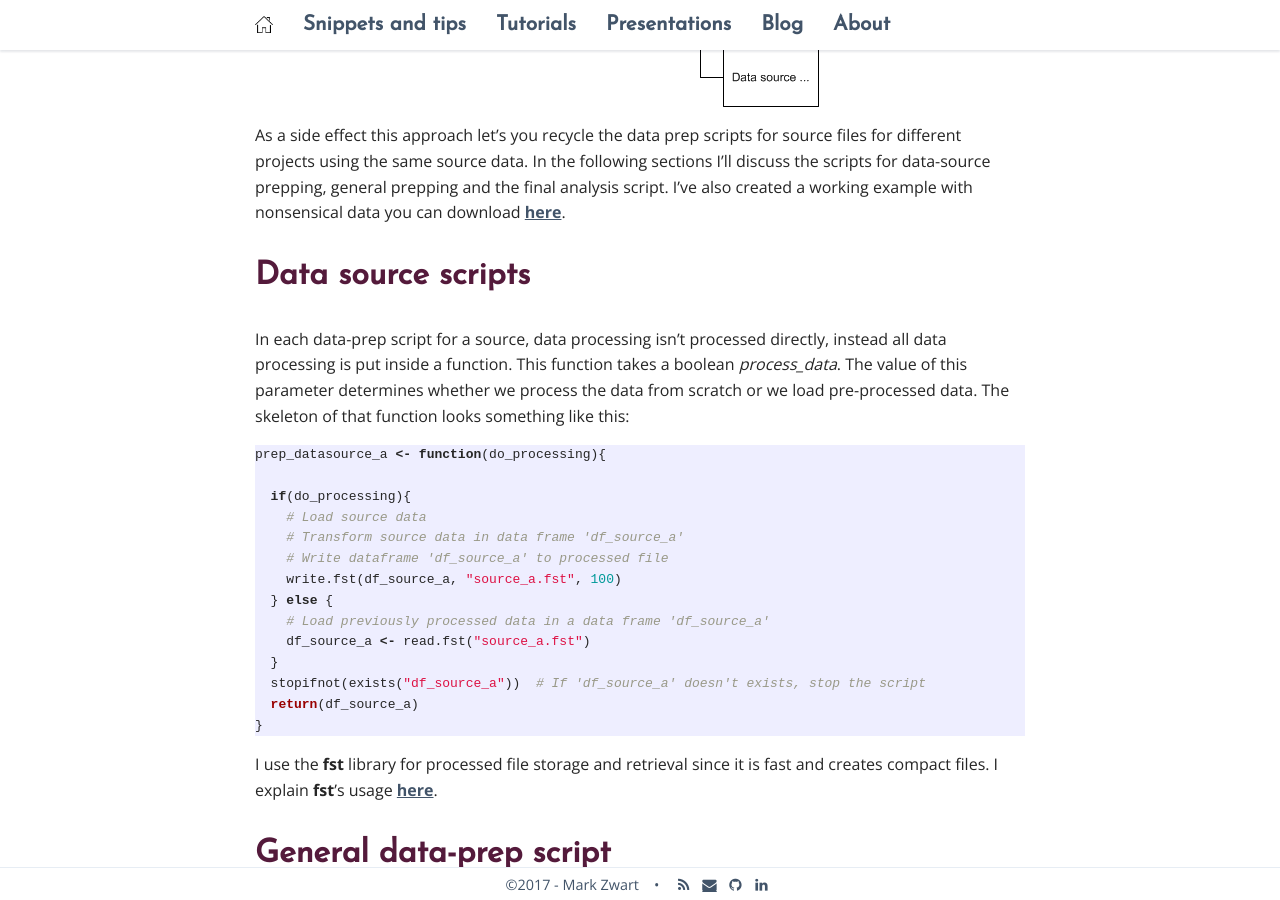
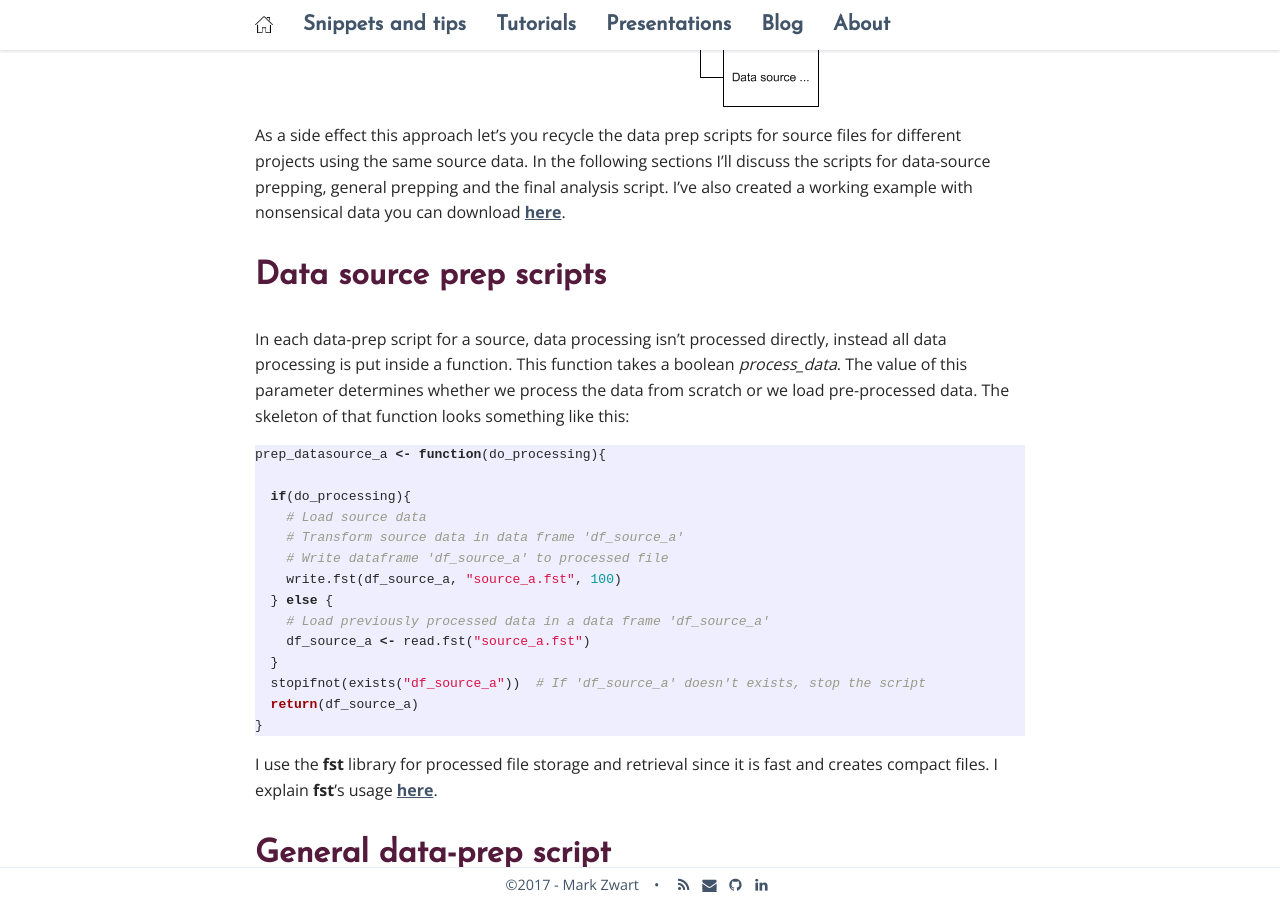
Before and after one commit to mark-me/mark-me.github.io, a Jekyll site: the page built from _pages/tutorials/structuring-data-processing/structuring-data-processing.md, in a window 1280 px wide and 900 px high, scrolled down 905 px. Built offline with Jekyll 4.4.1, drawn with Linux system fonts in a browser that asks for light colours; nearby versions of some CDN libraries; comment, search, counter and statistics services are not loaded.

Commit message:
Update structuring-data-processing.md

````diff
--- a/_pages/tutorials/structuring-data-processing/structuring-data-processing.md
+++ b/_pages/tutorials/structuring-data-processing/structuring-data-processing.md
@@ -23,7 +23,7 @@ All the files for each data source is called from a central data-prep file, wher
 
 As a side effect this approach let's you recycle the data prep scripts for source files for different projects using the same source data. In the following sections I'll discuss the scripts for data-source prepping, general prepping and the final analysis script. I've also created a working example with nonsensical data you can download [here](https://github.com/mark-me/mark-me.github.io/raw/master/_pages/tutorials/structuring-data-processing/structuring-data-processing.zip).
 
-# Data source scripts
+# Data source prep scripts
 
 In each data-prep script for a source, data processing isn't processed directly, instead all data processing is put inside a function. This function takes a boolean _process_data_. The value of this parameter determines whether we process the data from scratch or we load pre-processed data. The skeleton of that function looks something like this:
 ```r
````
